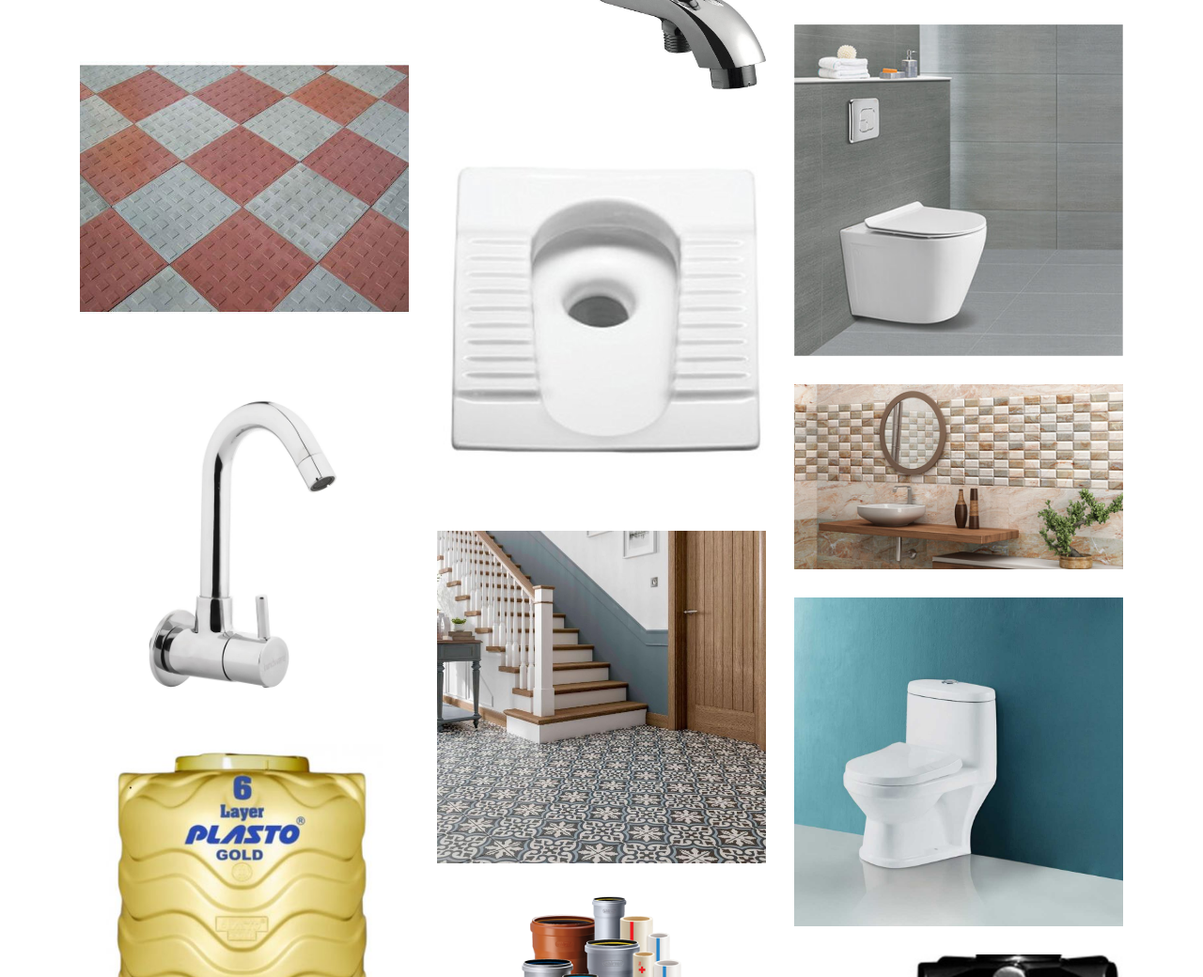
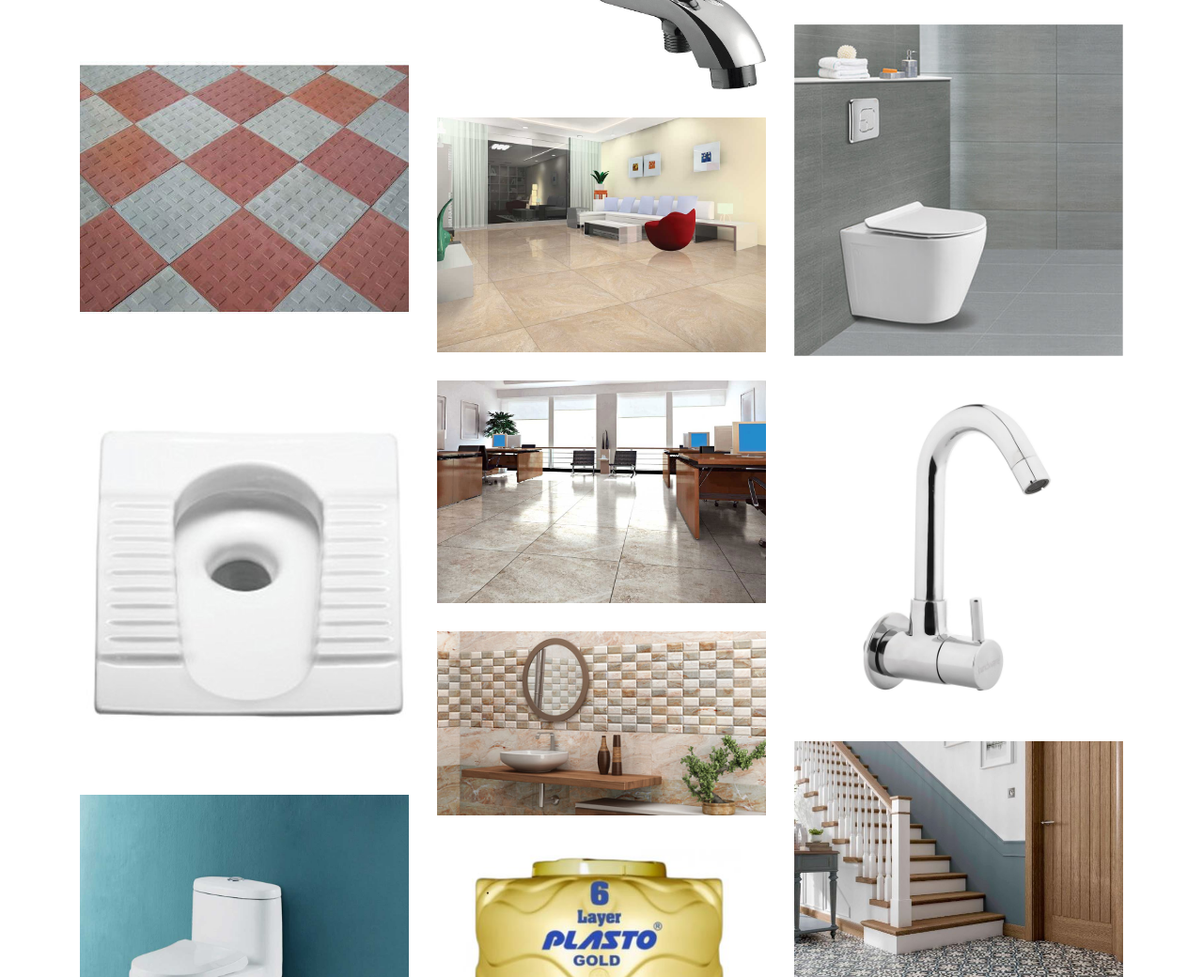
Before and after one commit to harshatechnology/sanitarystores, a plain HTML site: page index.html in a window 1280 px wide. Shown: the part 1760-2800 px from the top of the page at 94% size. Drawn offline with nearby package versions, Linux system fonts and the light colour scheme.

Commit message:
added images

```diff
--- a/index.html
+++ b/index.html
@@ -417,7 +417,24 @@
               <a href="portfolio-details.html" class="details-link" title="More Details"><i class="bx bx-link"></i></a> -->
             </div>
           </div>
-
+          <div class="col-lg-4 col-md-6 portfolio-item filter-tiles">
+            <div class="portfolio-img"><img src="assets/img/products/tiles4.jpg" class="img-fluid" alt=""></div>
+            <div class="portfolio-info">
+              <!-- <h4>Card 3</h4>
+              <p>Card</p>
+              <a href="assets/img/portfolio/portfolio-8.jpg" data-gall="portfolioGallery" class="venobox preview-link" title="Card 3"><i class="bx bx-plus"></i></a>
+              <a href="portfolio-details.html" class="details-link" title="More Details"><i class="bx bx-link"></i></a> -->
+            </div>
+          </div>
+          <div class="col-lg-4 col-md-6 portfolio-item filter-tiles">
+            <div class="portfolio-img"><img src="assets/img/products/tiles5.jpg" class="img-fluid" alt=""></div>
+            <div class="portfolio-info">
+              <!-- <h4>Card 3</h4>
+              <p>Card</p>
+              <a href="assets/img/portfolio/portfolio-8.jpg" data-gall="portfolioGallery" class="venobox preview-link" title="Card 3"><i class="bx bx-plus"></i></a>
+              <a href="portfolio-details.html" class="details-link" title="More Details"><i class="bx bx-link"></i></a> -->
+            </div>
+          </div>
           <div class="col-lg-4 col-md-6 portfolio-item filter-basins">
             <div class="portfolio-img"><img src="assets/img/products/basin3.jpg" class="img-fluid" alt=""></div>
             <div class="portfolio-info">
@@ -448,7 +465,7 @@
           </div>
 
           <div class="col-lg-4 col-md-6 portfolio-item filter-tiles">
-            <div class="portfolio-img"><img src="assets/img/products/tiles3.jpg" class="img-fluid" alt=""></div>
+            <div class="portfolio-img"><img src="assets/img/products/tiles3.JPG" class="img-fluid" alt=""></div>
             <div class="portfolio-info">
               <!-- <h4>Card 3</h4>
               <p>Card</p>
```
Also changed, not shown: assets/img/products/plumbing1.jpg (added), assets/img/products/plumbing2.jpg (added), assets/img/products/plumbing3.jpg (added), assets/img/products/plumbing4.jpg (added), assets/img/products/tiles4.jpg (added), assets/img/products/tiles5.jpg (added).
